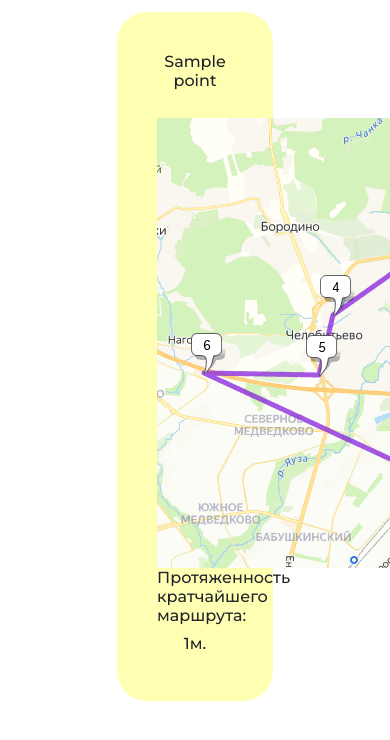
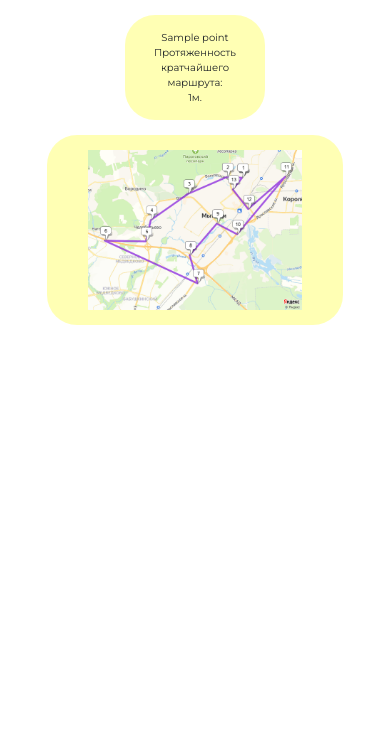
Before and after one commit to dast3rr/rn-minimal-path, a Python web app: template templates/first_method_result.html in a window 390 px wide; the page is wider, and only the part inside the window is pictured. Shown: the part 64-804 px from the top of that part. Run offline with Jinja, Linux system fonts and the light colour scheme; the template is opened without the code that fills it: most values are stand-ins (such as "Sample title", 1, 10 or a date in 2020).

Commit message:
немного адаптивной верстки

```diff
--- a/forms/first_method.py
+++ b/forms/first_method.py
@@ -5,7 +5,7 @@ from wtforms.validators import DataRequired
 class FirstMethodForm(FlaskForm):
     npz = SelectField('Выберите НПЗ', choices=[], validators=[DataRequired()])
     azs = SelectMultipleField('Выберите АЗС', choices=[], validators=[DataRequired()])
-    submit = SubmitField('Отправить')
+    submit = SubmitField('Рассчитать')
 
     def set_azs_choices(self, azs_list):
         self.azs.choices = [(azs, azs) for azs in azs_list]
--- a/static/css/first_method_result.css
+++ b/static/css/first_method_result.css
@@ -1,14 +1,75 @@
 .result-container{
-    width: 40%;
-    margin: auto;
+    display: flex;
+    justify-content: space-between;
+    width: 80%;
+    margin-left: auto;
+    margin-right: auto;
+    margin-top: 1%;
+    font-size: 17px;
+}
+.result-container__el{
+    width: 45%;
     background-color: rgba(255, 255, 0, 0.295);
-    margin-top: 3%;
-    padding: 40px;
+    padding: 15px;
     border-radius: 30px;
     text-align: center;
-}
-.result-container__image{
-    padding-top: 20px;
     margin-top: auto;
     margin-bottom: auto;
 }
+.result-container__image-block{
+    width: 45%;
+    background-color: rgba(255, 255, 0, 0.295);
+    padding: 15px;
+    border-radius: 30px;
+    text-align: center;
+    margin-top: auto;
+    margin-bottom: auto;
+}
+.result-container__image{
+    max-width: 80%;
+    max-height: 80%;
+}
+
+@media (max-width: 1300px){
+    .result-container{
+        display: block;
+        width: 80%;
+        margin-left: auto;
+        margin-right: auto;
+        margin-top: 1%;
+        font-size: 15px;
+    }
+    .result-container__el{
+        margin-top: 15px;
+        margin-right: auto;
+        margin-left: auto;
+    }
+    .result-container__image-block{
+        margin-top: 15px;
+        margin-right: auto;
+        margin-left: auto;
+        width: 95%;
+    }
+}
+
+@media (max-width: 400px){
+    .result-container{
+        display: block;
+        width: 80%;
+        margin-left: auto;
+        margin-right: auto;
+        margin-top: 1%;
+        font-size: 10px;
+    }
+    .result-container__el{
+        margin-top: 15px;
+        margin-right: auto;
+        margin-left: auto;
+    }
+    .result-container__image-block{
+        margin-top: 15px;
+        margin-right: auto;
+        margin-left: auto;
+        width: 95%;
+    }
+}
--- a/templates/first_method_result.html
+++ b/templates/first_method_result.html
@@ -5,19 +5,17 @@
         <div class="result-container__el">
             {% for el in points %}
             <div class="azs-choice__item">
-                <h6>{{ el }}</h6>
-                {% if not loop.last%}<h6>&#8595;</h6>{% endif %}
+                {{ el }}<br>
+                {% if not loop.last%}&#8595;{% endif %}
             </div>
             {% endfor %}
+            Протяженность кратчайшего маршрута:<br>
+            {{ length }}м.
         </div>
-        <div class="result-container__el result-container__image">
-            <img src="/static/img/map_file.jpg" alt="Не удалось получить карту">
+        <div class="result-container__image-block">
+            <img class="result-container__image" src="/static/img/map_file.jpg" alt="Не удалось получить карту">
         </div>
-        <div class="result-container__el">
-            <h6>Протяженность кратчайшего маршрута:</h6>
-            <h6>{{ length }}м.</h6>
-        </div>
-
     </div>
 
+
 {% endblock %}
--- a/templates/index.html
+++ b/templates/index.html
@@ -2,15 +2,15 @@
 {% block content %}
     <link rel="stylesheet" href="static/css/index.css">
     <div class="main-page-content">
-        <h1 class="main-page-content__text">Выберите режим работы</h1>
+        <div class="main-page-content__text">Выберите режим работы</div>
         <div class="main-page-content__choose-mode">
-            <h4 class="main-page-content__mode-text">Одна машина, одна нпз, самый завершенный вариант</h4>
+            <div class="main-page-content__mode-text">Одна машина, одна нпз, самый завершенный вариант</div>
             <div class="main-page-content__mode-button">
                 <a role="button" class="btn btn-dark" href="/first_method">Первый режим</a>
             </div>
         </div>
         <div class="main-page-content__choose-mode">
-            <h4 class="main-page-content__mode-text">Несколько машин и нпз(экспериментальный режим)</h4>
+            <div class="main-page-content__mode-text">Несколько машин и нпз(экспериментальный режим)</div>
             <div class="main-page-content__mode-button">
                 <button disabled="disabled" class="btn btn-dark">В разработке</button>
             </div>
```
Also changed, not shown: static/css/index.css (+83 -0 lines), static/img/map_file.jpg.
